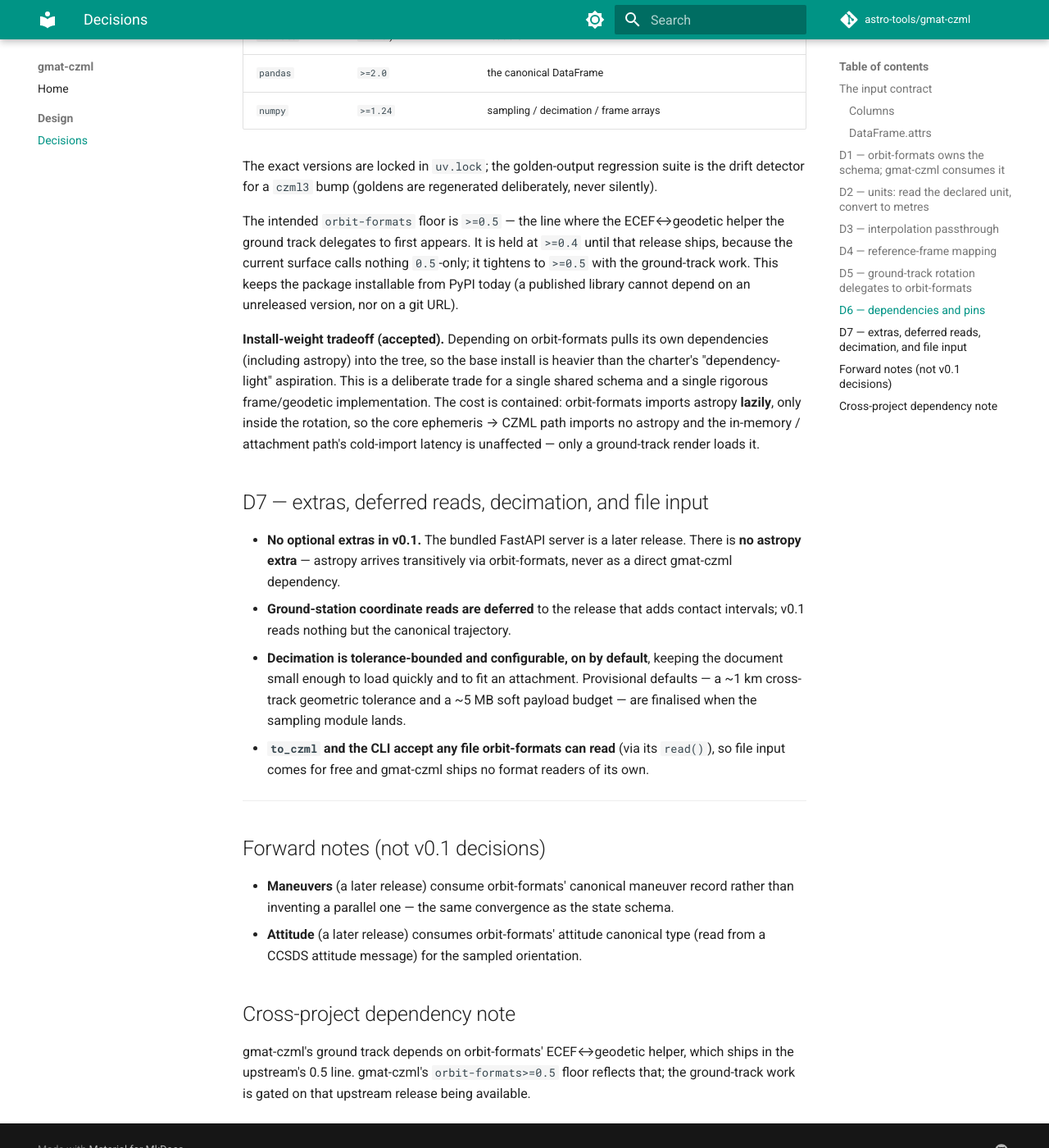
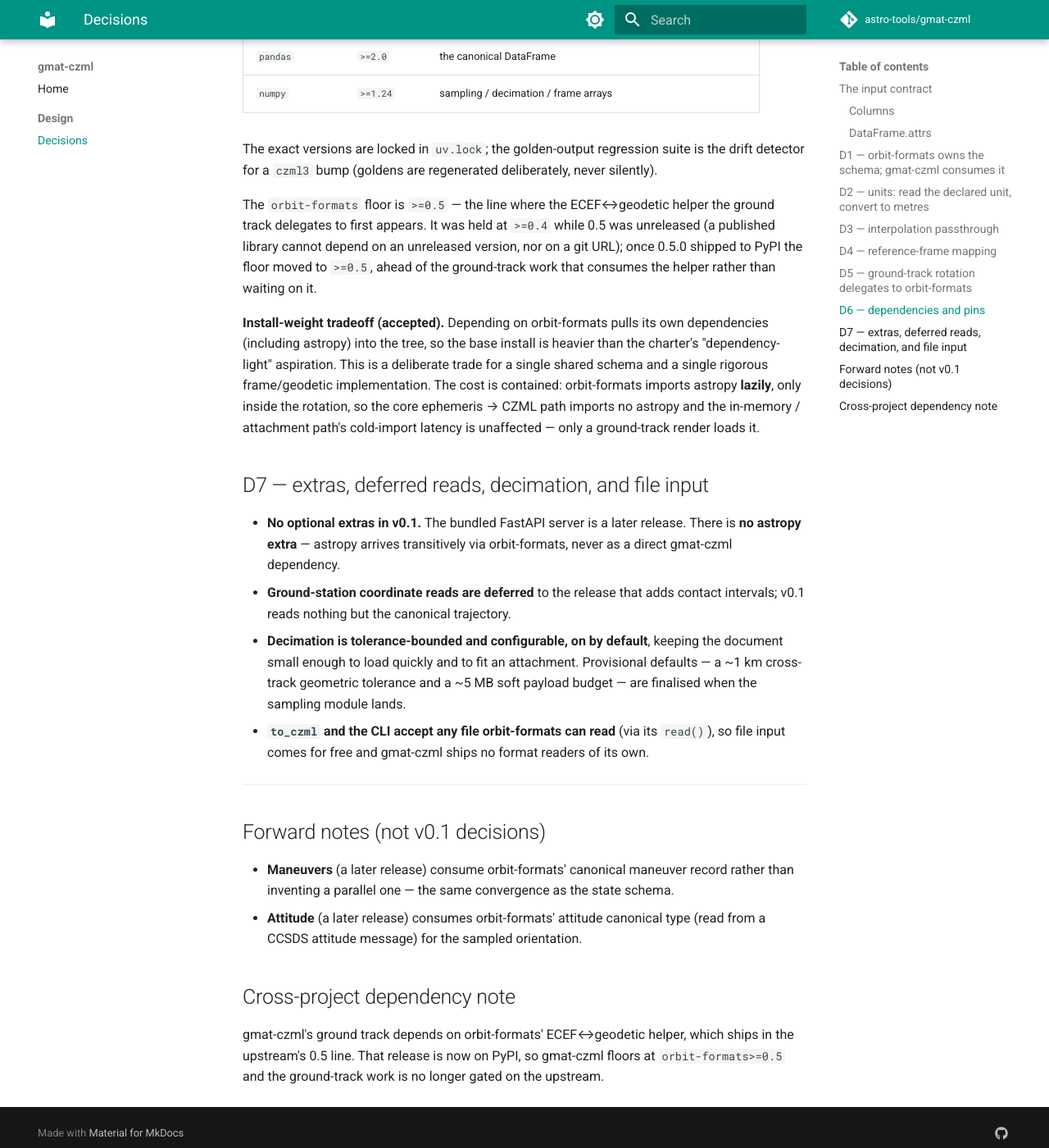
Before and after one commit to astro-tools/gmat-czml, an MkDocs documentation site: the page built from docs/design/decisions.md, in a window 1280 px wide and 1400 px high, scrolled down 3385 px. Shown: the whole window at 82% size. Built offline with MkDocs 1.6.1 and Material for MkDocs 9.7.7, drawn with Linux system fonts in a browser that asks for light colours; comment, search, counter and statistics services are not loaded.

Commit message:
Bump orbit-formats floor to >=0.5 (#18)
- orbit-formats 0.5.0 is on PyPI, so the runtime floor moves >=0.4 -> >=0.5 (the line where the ECEF<->geodetic helper the ground track delegates to first appears).
- Relock uv.lock (orbit-formats 0.4.0 -> 0.5.0; no other closure change) and update the pyproject comment + D6 / cross-project notes to drop the stale "held until release" rationale.
- No source changes -- the v0.1 surface is still stubs and calls nothing 0.5-only.

Closes #17

```diff
--- a/docs/design/decisions.md
+++ b/docs/design/decisions.md
@@ -109,18 +109,18 @@
 | Dependency | Constraint | Role |
 |-----------|-----------|------|
 | `czml3` | `>=3.3,<4` | CZML serialization backend (pydantic-2) |
-| `orbit-formats` | `>=0.4` (target `>=0.5`) | canonical schema, frame rotation, geodetic projection, file readers |
+| `orbit-formats` | `>=0.5` | canonical schema, frame rotation, geodetic projection, file readers |
 | `pandas` | `>=2.0` | the canonical DataFrame |
 | `numpy` | `>=1.24` | sampling / decimation / frame arrays |
 
 The exact versions are locked in `uv.lock`; the golden-output regression suite is the drift
 detector for a `czml3` bump (goldens are regenerated deliberately, never silently).
 
-The intended `orbit-formats` floor is `>=0.5` — the line where the ECEF↔geodetic helper the ground
-track delegates to first appears. It is held at `>=0.4` until that release ships, because the
-current surface calls nothing `0.5`-only; it tightens to `>=0.5` with the ground-track work. This
-keeps the package installable from PyPI today (a published library cannot depend on an unreleased
-version, nor on a git URL).
+The `orbit-formats` floor is `>=0.5` — the line where the ECEF↔geodetic helper the ground track
+delegates to first appears. It was held at `>=0.4` while 0.5 was unreleased (a published library
+cannot depend on an unreleased version, nor on a git URL); once 0.5.0 shipped to PyPI the floor
+moved to `>=0.5`, ahead of the ground-track work that consumes the helper rather than waiting on
+it.
 
 **Install-weight tradeoff (accepted).** Depending on orbit-formats pulls its own dependencies
 (including astropy) into the tree, so the base install is heavier than the charter's
@@ -156,5 +156,5 @@
 ## Cross-project dependency note
 
 gmat-czml's ground track depends on orbit-formats' ECEF↔geodetic helper, which ships in the
-upstream's 0.5 line. gmat-czml's `orbit-formats>=0.5` floor reflects that; the ground-track work is
-gated on that upstream release being available.
+upstream's 0.5 line. That release is now on PyPI, so gmat-czml floors at `orbit-formats>=0.5` and
+the ground-track work is no longer gated on the upstream.
```
Also changed, not shown: pyproject.toml (+3 -5 lines), 1 other file.
